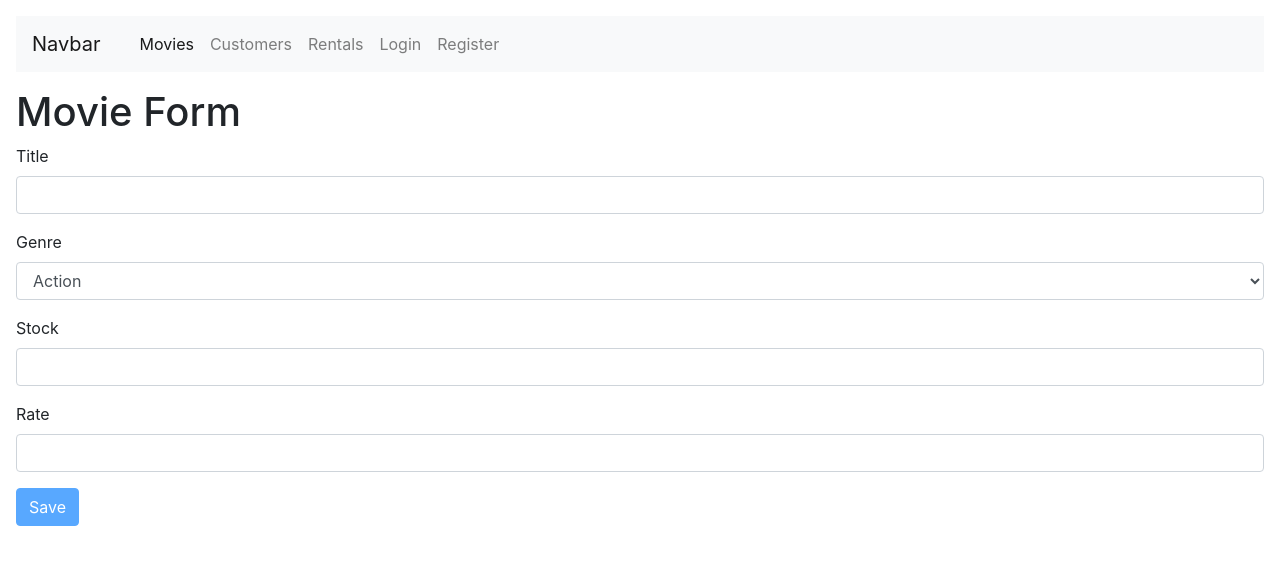
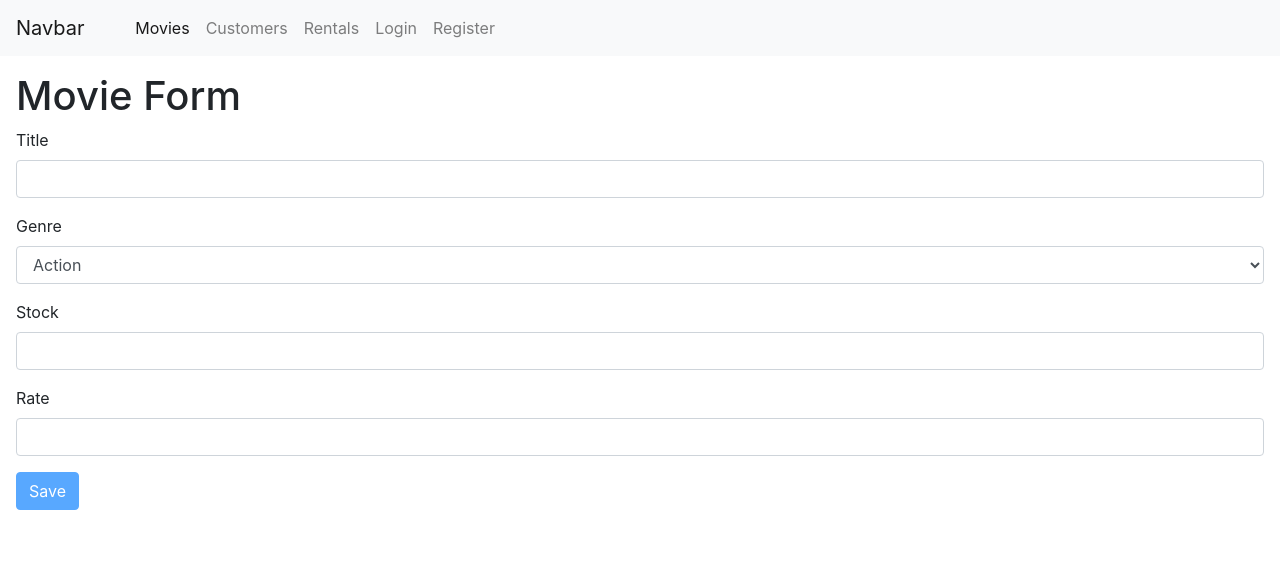
Before and after one commit to Youssef-Benali/React-Movies, a React (Create React App) app: page /movies/new in a window 1280 px wide. Shown: the top 564 px of the page. Built offline with nearby package versions, Linux system fonts and the light colour scheme.

Commit message:
movie.title on click on new movie is undefined need to be fixed

```diff
--- a/src/App.js
+++ b/src/App.js
@@ -18,7 +18,8 @@ class App extends Component {
           <Switch>
             <Route path="/register" component={RegisterForm} />
             <Route path="/login" component={LoginForm} />
-            <Route exact path="/movies/new" component={MovieForm} />
+            <Route path="/movies/new" component={MovieForm} />
+            <Route path="/movies/:id" component={MovieForm} />
             <Route path="/movies" component={Movies} />
             <Route path="/customers" component={Customers} />
             <Route path="/rentals" component={Rentals} />
--- a/src/common/form.jsx
+++ b/src/common/form.jsx
@@ -1,13 +1,25 @@
 import React, { Component } from "react";
-import Joi from "joi-browser";
+import Joi, { log } from "joi-browser";
 import Input from "./input";
-import { getGenres} from "../services/fakeGenreService";
+import { getGenres } from "../services/fakeGenreService";
+import { getMovie } from "../services/fakeMovieService";
 
 class Form extends Component {
   state = {
     data: {},
     errors: {},
   };
+
+  componentDidMount() {
+  //   if (!this.props.match.params.id) return null;
+  //   const data = getMovie(this.props.match.params.id);
+
+
+
+  //   this.setState({data})
+  //   console.log(this.props.match.params.id);
+  //   console.log(data);
+  }
 
   validate = () => {
     // ! {abortEarly: false} prevent the default behavior that stop login errors when the first one get caught
@@ -58,8 +70,8 @@ class Form extends Component {
     else delete errors[selectedGenre.name];
 
     const data = { ...this.state.data };
-    const genres = getGenres()
-    const genre = genres.filter(g => g.name === selectedGenre.value)
+    const genres = getGenres();
+    const genre = genres.filter((g) => g.name === selectedGenre.value);
     data["genreId"] = genre[0]._id;
 
     this.setState({ data, errors });
--- a/src/components/movieForm.jsx
+++ b/src/components/movieForm.jsx
@@ -51,6 +51,7 @@ class MovieForm extends Form {
   render() {
     return (
       <>
+        <div style={{ margin: "1rem" }}>
           <h1>Movie Form </h1>
           <form onSubmit={this.handleSubmit}>
             {this.renderInput("title", "Title")}
@@ -59,6 +60,7 @@ class MovieForm extends Form {
             {this.renderInput("dailyRentalRate", "Rate", "number")}
             {this.renderButton("Save")}
           </form>
+        </div>
       </>
     );
   }
--- a/src/components/moviesTable.jsx
+++ b/src/components/moviesTable.jsx
@@ -9,8 +9,8 @@ class MoviesTable extends Component {
     {
       path: "title",
       label: "Title",
-      content: (movie) => (
-        <Link to={`/movies/${movie._id}`}>{movie.title}</Link>
+      content: (movies) => (
+        <Link to={`/movies/${movies._id}`}>{movies.title}</Link>
       ),
     },
     { path: "genre", label: "Genre" },
--- a/src/index.css
+++ b/src/index.css
@@ -1,7 +1,3 @@
-body {
-    padding: 1rem;
-}
-
 .navbar{
     margin-bottom: 1rem;
 }
--- a/src/index.js
+++ b/src/index.js
@@ -7,6 +7,7 @@ import App from "./App";
 import "bootstrap/dist/css/bootstrap.css";
 import "font-awesome/css/font-awesome.css";
 
+
 ReactDOM.render(
   <BrowserRouter>
     <App />
```
Lines whose indentation alone changed are shown as unchanged.
